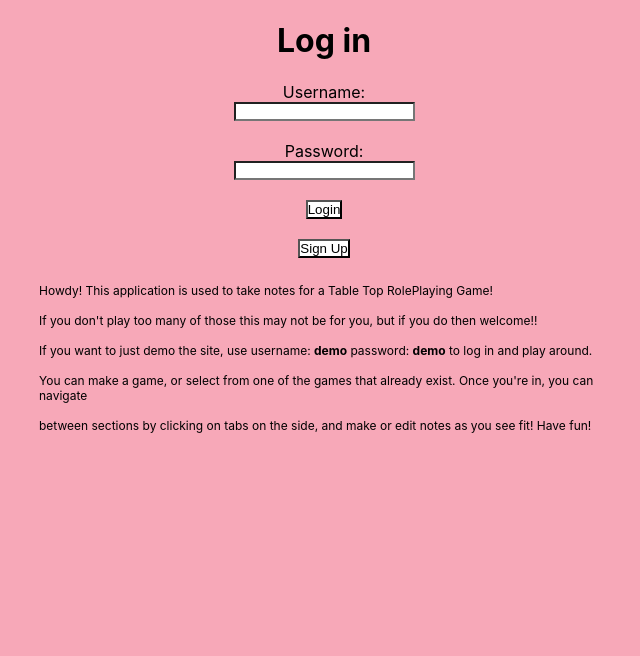
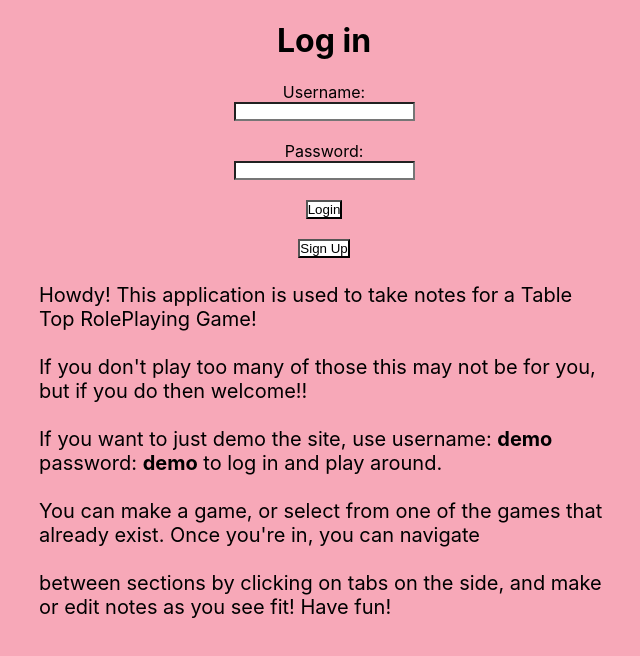
Before and after one commit to mcdarvarian/Capstone1Client, a React (Create React App) app: page /login in a window 1280 px wide. Shown: the top 656 px of the page, without its empty margins (316-956 px from the left). Built offline with nearby package versions, Linux system fonts and the light colour scheme; no server answers.

Commit message:
updated the stylings to fix a few problems

```diff
--- a/src/App.css
+++ b/src/App.css
@@ -16,7 +16,7 @@ li{
 
 .logout{
     display: inline-block;
-    position: fixed;
+    position: absolute;
     top: 0;
     right: 0;
     height: 12px;
--- a/src/Components/ExpandedNote/ExpandedNote.css
+++ b/src/Components/ExpandedNote/ExpandedNote.css
@@ -12,6 +12,7 @@
 
 .note_content{
     max-width: 1000px;
+    padding-left: 15px;
     margin: auto;
     line-height: 1.6;
     text-align: left;
--- a/src/Components/Head/Head.css
+++ b/src/Components/Head/Head.css
@@ -1,6 +1,6 @@
 .logout{
     display: inline-block;
-    position: fixed;
+    position: relative;
     top: 0;
     right: 0;
     margin-top: 5px;
--- a/src/Components/Login/Login.css
+++ b/src/Components/Login/Login.css
@@ -25,4 +25,15 @@ button{
     text-align: left;
     word-wrap: break-word;
     white-space: normal;
+    font-size: 20px;
+    overflow-y: scroll;
 }
+
+.landing::-webkit-scrollbar {
+    display: none;
+  }
+
+  /* Hide scrollbar for IE and Edge */
+  .landing {
+    -ms-overflow-style: none;
+  }
--- a/src/Components/NewGame/NewGame.js
+++ b/src/Components/NewGame/NewGame.js
@@ -53,7 +53,7 @@ export default class NewGame extends React.Component {
             },
         }).then(res => {
             if (!res.ok) {
-                return res.json().then(e => Promise.reject(e))
+                window.alert('please enter a valid game title');
             }
             return res.json();
         }).then(game => {
```
